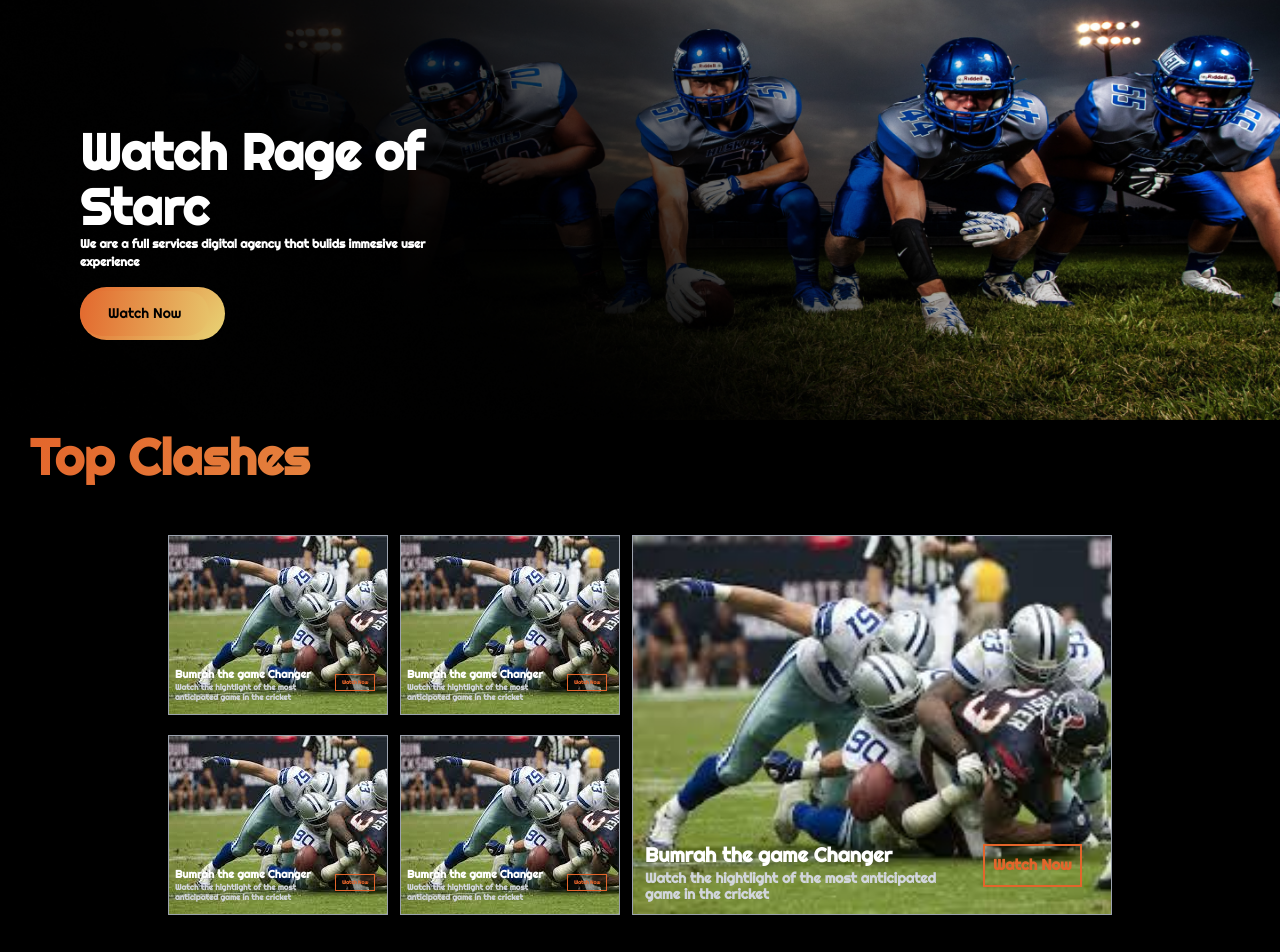
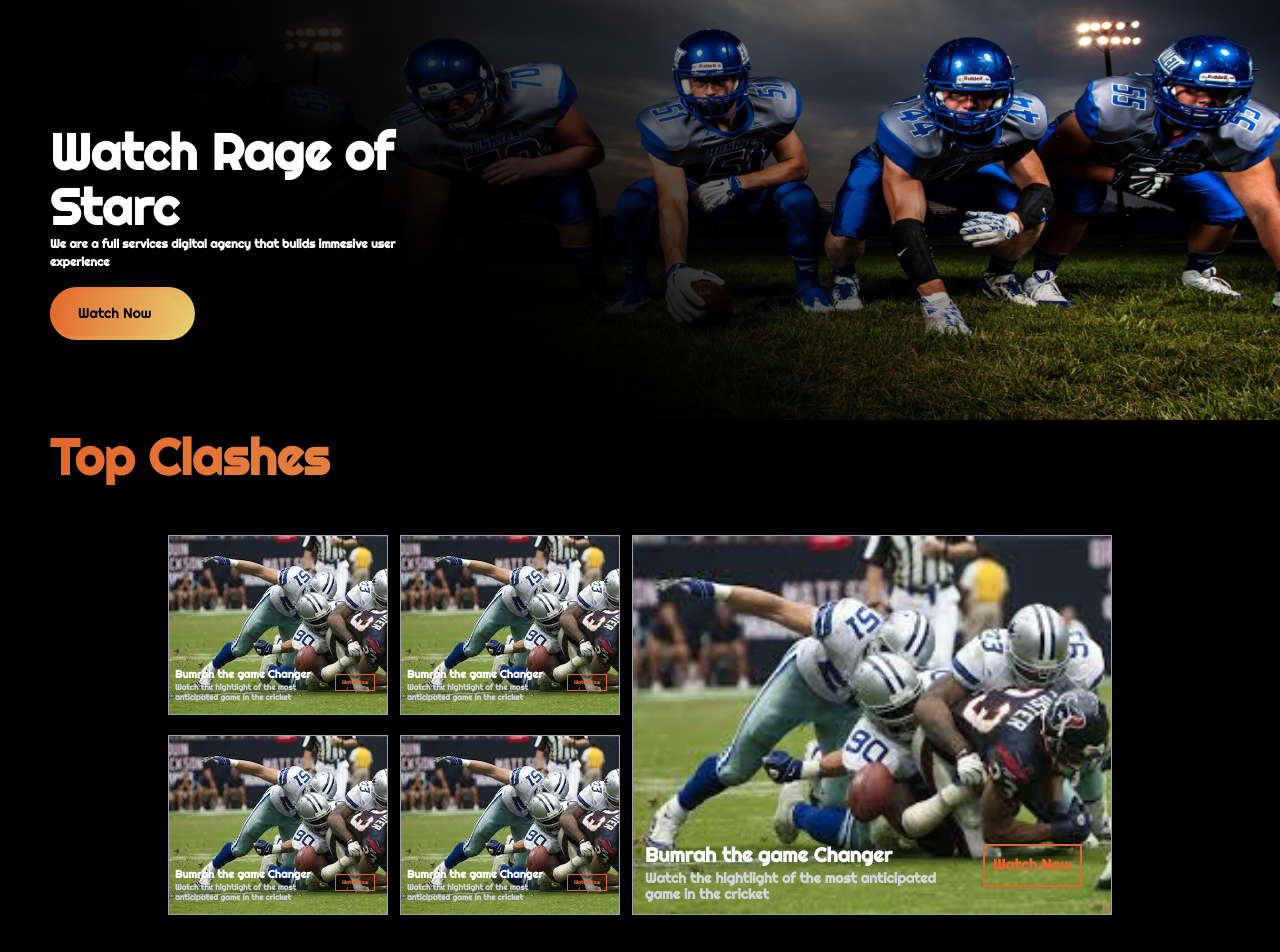
Before and after one commit to mhmAdmin1122/spority, a Next.js app: page / in a window 1280 px wide. Shown: the part 80-1032 px from the top of the page. Built offline with nearby package versions, Linux system fonts and the light colour scheme.

Commit message:
few more changings on home page

```diff
--- a/pages/Components/HeroBanners/HomeHerro.tsx
+++ b/pages/Components/HeroBanners/HomeHerro.tsx
@@ -27,7 +27,7 @@ const HomeHerro = () => {
     //   </div>
     // </div>
     <div className="Hero-Section-MainDiv">
-      <div className="w-[450px] pl-[80px] pb-[80px] max-[860px]:pl-[40px] max-[860px]:w-[360px] max-[400px]:w-[300px] max-[340px]:w-[280px]">
+      <div className="w-[450px] pl-[50px] pb-[80px] max-[860px]:pl-[40px] max-[860px]:w-[360px] max-[400px]:w-[300px] max-[340px]:w-[280px]">
         <h1 className="">Watch Rage of Starc</h1>
         <p className="">
           We are a full services digital agency that bulids immesive user
--- a/pages/Components/Sections/Clashes.tsx
+++ b/pages/Components/Sections/Clashes.tsx
@@ -8,7 +8,7 @@ import TopClashCard from "../SectionsCards/TopClashCard";
 const Clashes = () => {
   return (
     <div className="TopClashes-MainDiv">
-      <div className="px-[30px]">
+      <div className="px-[50px]">
         <h1 className="TopClashes-h1">Top Clashes</h1>
         <div className="flex gap-3 justify-center max-[860px]:flex-col max-[400px]:gap-2">
           <div className="">
```
